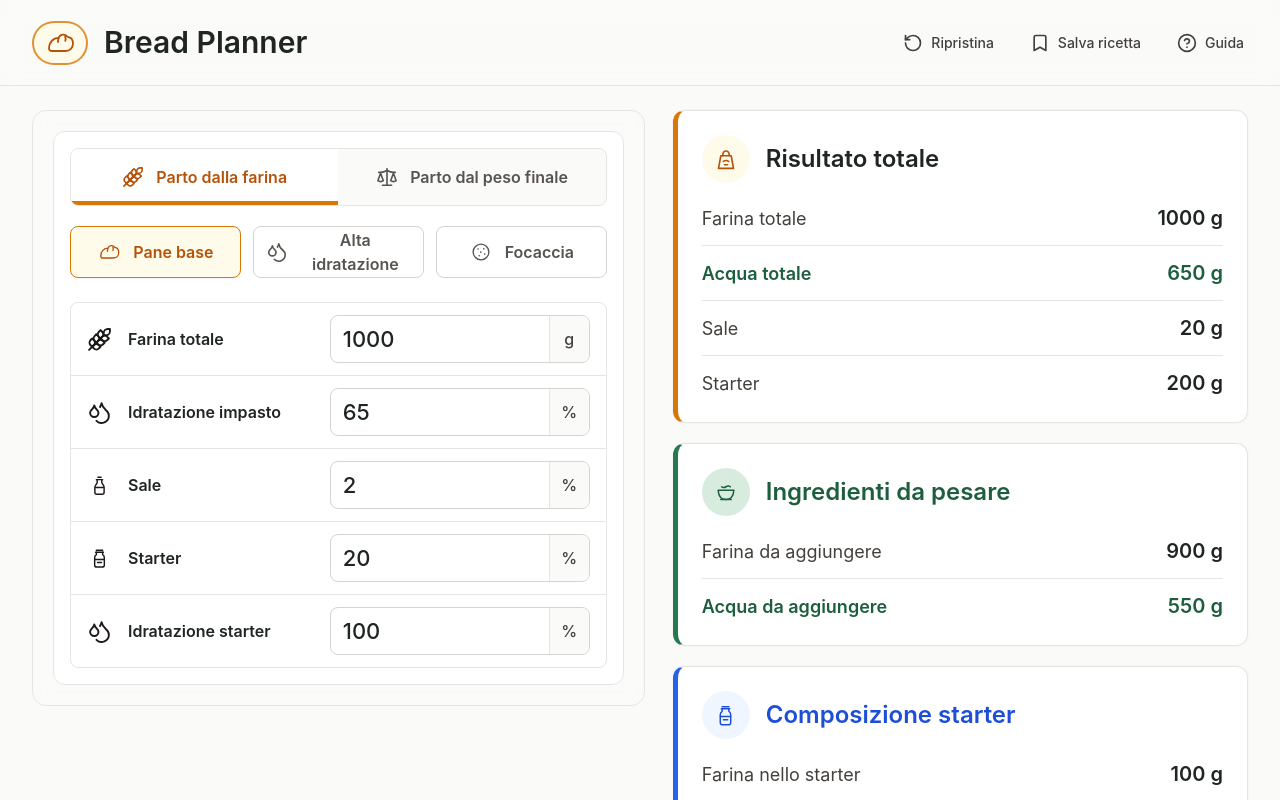
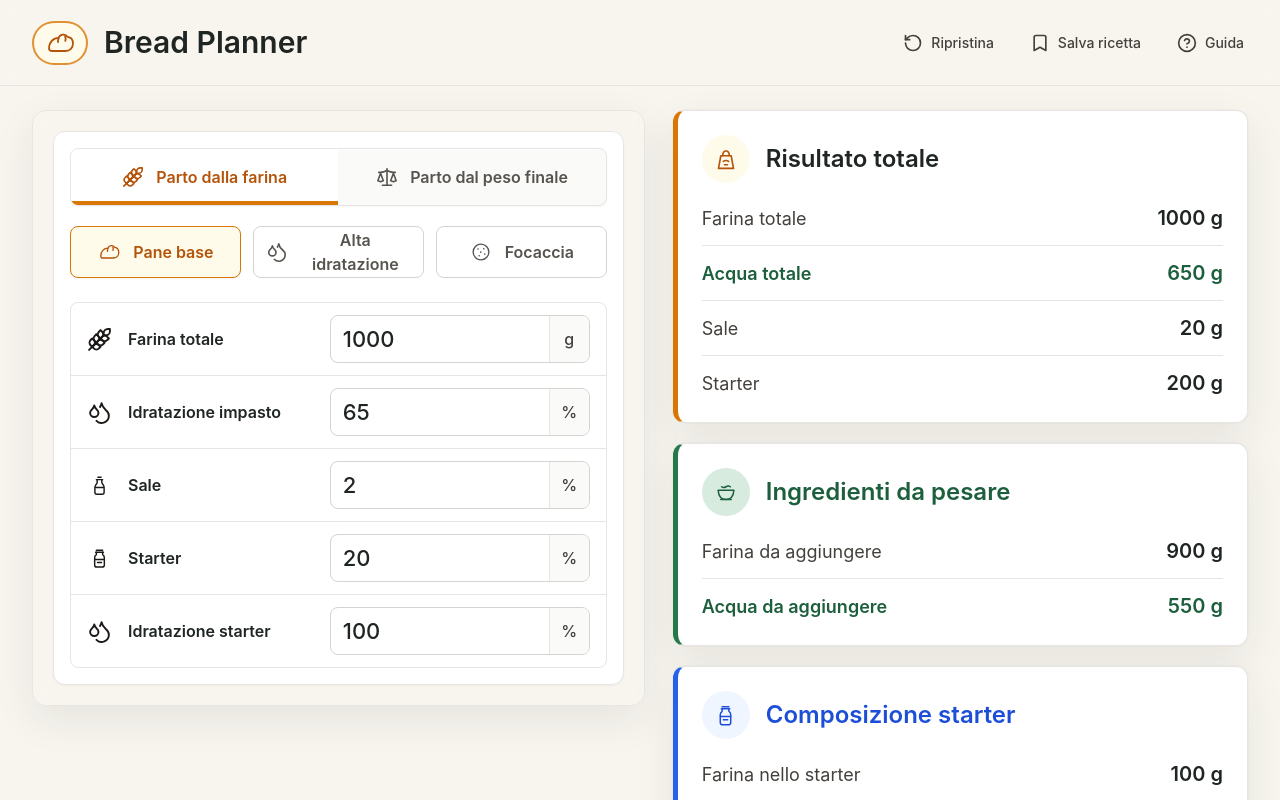
Before and after one commit to kappadiego/bread-planner, a React (Vite) app: page / in a window 1280 px wide. Shown: the top 800 px of the page. Built offline with nearby package versions, Linux system fonts and the light colour scheme.

Commit message:
Update visual theme tokens

```diff
--- a/tailwind.config.js
+++ b/tailwind.config.js
@@ -4,6 +4,7 @@ export default {
   theme: {
     extend: {
       colors: {
+        flour: '#f8f5ef',
         wheat: {
           50: '#fffaf0',
           100: '#f7edcf',
@@ -21,6 +22,8 @@ export default {
       },
       boxShadow: {
         soft: '0 18px 60px rgba(31, 37, 34, 0.08)',
+        air: '0 14px 42px rgba(31, 37, 34, 0.08)',
+        'inner-soft': 'inset 0 1px 0 rgba(255,255,255,0.8), 0 1px 2px rgba(31,37,34,0.04)',
       },
       fontFamily: {
         sans: ['Inter', 'ui-sans-serif', 'system-ui', 'sans-serif'],
```
